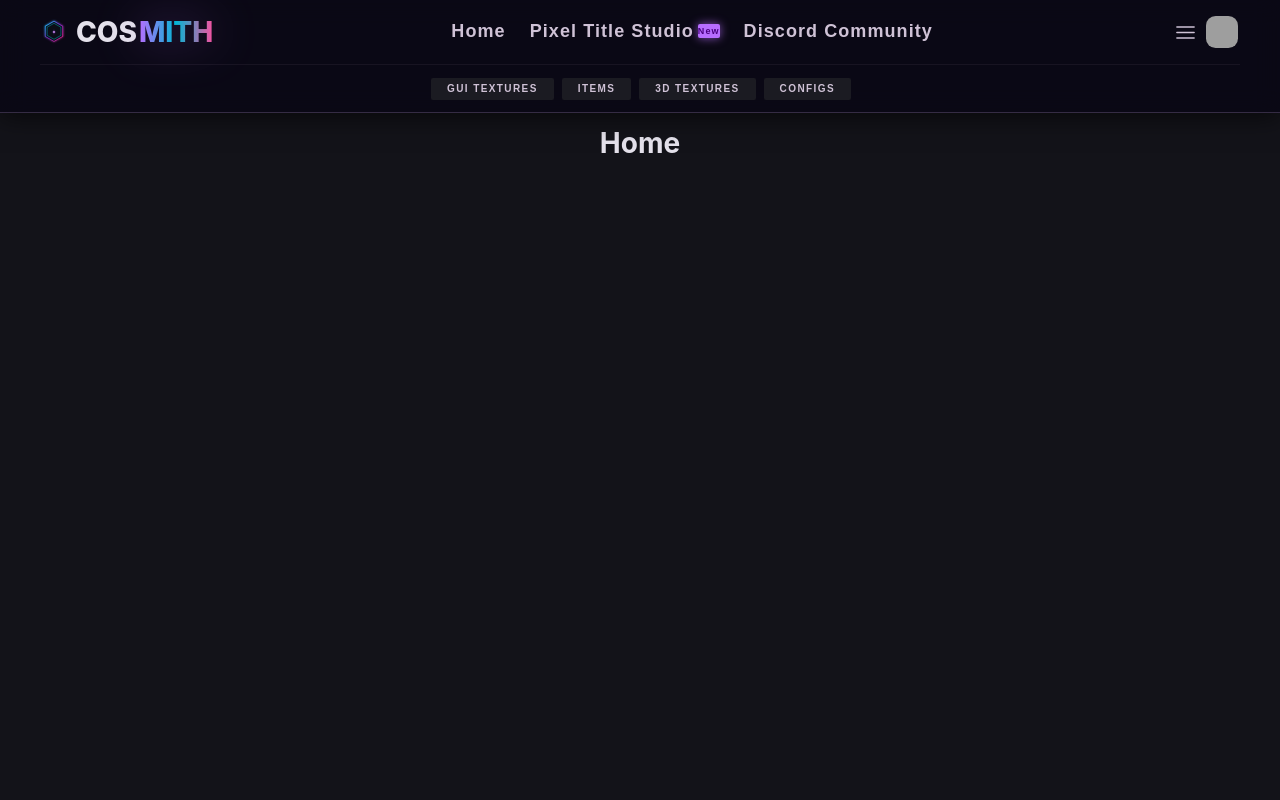
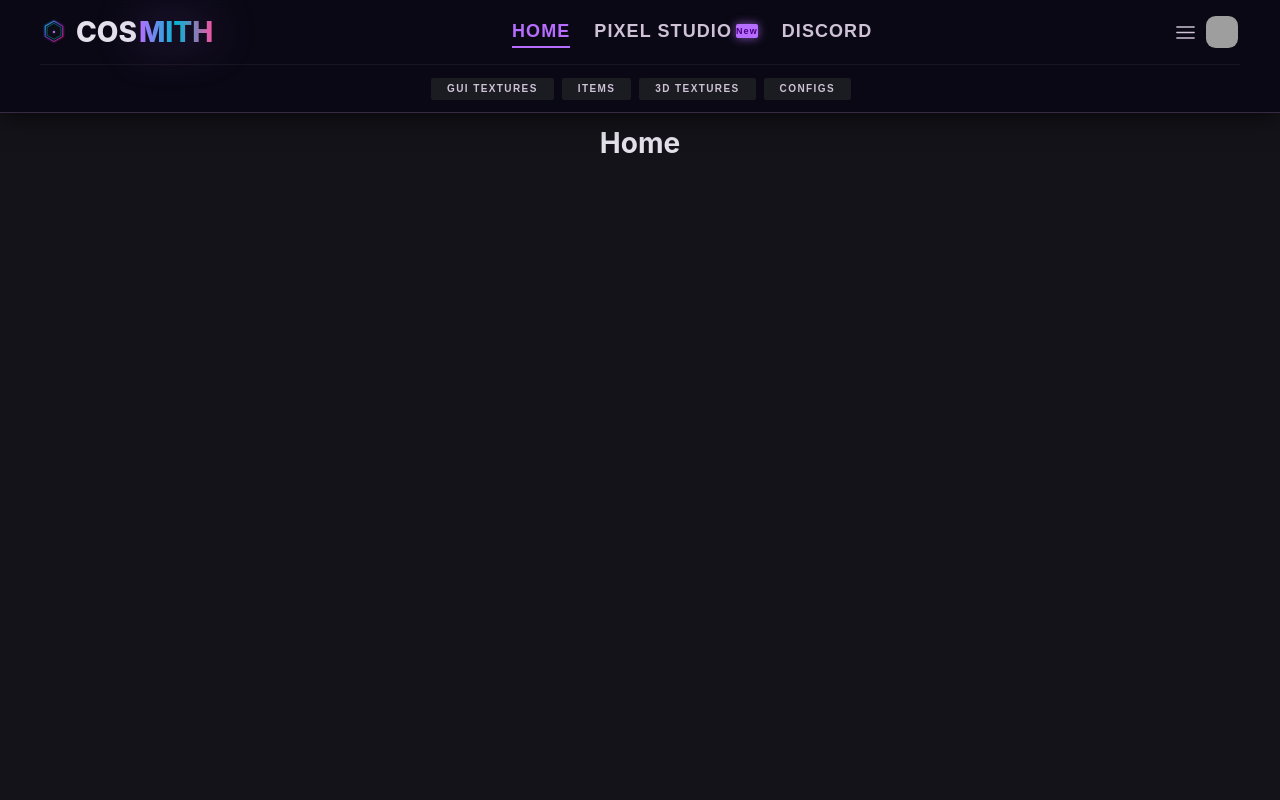
Before and after one commit to GaboCts/cosmith-shop, a React (Vite) app: page / in a window 1280 px wide. Shown: the top 800 px of the page. Built offline with nearby package versions, Linux system fonts and the light colour scheme; grey boxes are pictures that could not be loaded.

Commit message:
Page active state

```diff
--- a/src/App.jsx
+++ b/src/App.jsx
@@ -1,7 +1,7 @@
 import { Header } from "./components/Header/Header"
 import { Footer } from "./components/Footer/Footer"
 
-import { HomePage } from "./pages/Home/HomePage"
+import { HomePage } from "./pages/HomePage/HomePage"
 import { PixelStudio } from "./pages/PixelStudio/PixelStudio"
 import { NotFoundPage } from "./pages/NotFoundPage/NotFoundPage"
 
--- a/src/components/Header/Header.css
+++ b/src/components/Header/Header.css
@@ -177,8 +177,3 @@
     outline-color: var(--primary-container);
     transition: border-color 0.2s ease;
 }
-
-.isActive {
-    color: var(--primary-container);
-    border-bottom-color: var(--primary-container);
-}
--- a/src/components/Header/Header.jsx
+++ b/src/components/Header/Header.jsx
@@ -1,9 +1,11 @@
 import './Header.css'
+import styles from './Header.module.css'
 
 const AVATAR_URL =
   'https://media.discordapp.net/attachments/1096169021143011428/1550224409397301380/Chamber.jpeg?ex=6aad8e7c&is=6aac3cfc&hm=e2559666122a11c72375fc31fa36875962f550b01b1fc161379d1f77692152be&=&format=webp&width=1024&height=1020'
 
 export function Header() {
+    const currentPath = window.location.pathname
 
     return (
         <header className="site-header">
@@ -44,17 +46,17 @@ export function Header() {
 
                     <div>
                         <nav className="main-nav">
-                            <a href="/" className="main-nav__link">
-                                Home
+                            <a href="/" className={currentPath === "/" ? `${styles.isActive} main-nav__link` : 'main-nav__link'}>
+                                HOME
                             </a>
 
-                            <a href="/pixel-studio" className="main-nav__link">
-                                Pixel Title Studio
+                            <a href="/pixel-studio" className={currentPath === "/pixel-studio" ? `${styles.isActive} main-nav__link` : 'main-nav__link'}>
+                                PIXEL STUDIO
                                 <span className="main-nav__badge">New</span>
                             </a>
 
                             <a target="_blank" href="https://www.instagram.com/" className="main-nav__link">
-                                Discord Community
+                                DISCORD
                             </a>
                         </nav>
                     </div>
@@ -77,19 +79,19 @@ export function Header() {
 
                 <div className="category-tabs">
 
-                    <a href="/gui-textures" className="category-tabs__item">
+                    <a href="/gui-textures" className={currentPath === "/gui-textures" ? `${styles.isActive} category-tabs__item` : 'category-tabs__item'}>
                         GUI TEXTURES
                     </a>
 
-                    <a href="/items" className="category-tabs__item">
+                    <a href="/items" className={currentPath === "/items" ? `${styles.isActive} category-tabs__item` : 'category-tabs__item'}>
                         ITEMS
                     </a>
 
-                    <a href="/3d-textures" className="category-tabs__item">
+                    <a href="/3d-textures" className={currentPath === "/3d-textures" ? `${styles.isActive} category-tabs__item` : 'category-tabs__item'}>
                         3D TEXTURES
                     </a>
 
-                    <a href="/configs" className="category-tabs__item">
+                    <a href="/configs" className={currentPath === "/configs" ? `${styles.isActive} category-tabs__item` : 'category-tabs__item'}>
                         CONFIGS
                     </a>
                 </div>
--- /dev/null
+++ b/src/components/Header/Header.module.css
@@ -0,0 +1,4 @@
+.isActive {
+    color: var(--primary-container);
+    border-bottom-color: var(--primary-container);
+}
--- /dev/null
+++ b/src/pages/NotFoundPage/NotFoundPage.css
@@ -0,0 +1,5 @@
+.main_content {
+    display: flex;
+    justify-content: center;
+    min-height: 100vh;
+}
--- a/src/pages/NotFoundPage/NotFoundPage.jsx
+++ b/src/pages/NotFoundPage/NotFoundPage.jsx
@@ -1,5 +1,7 @@
 export function NotFoundPage() {
     return (
-        <h1>404 Not found</h1>
+        <main className="main_content">
+            <h1>404 Not found</h1>
+        </main>
     )
 }
--- /dev/null
+++ b/src/pages/PixelStudio/PixelStudio.css
@@ -0,0 +1,5 @@
+.main_content {
+    display: flex;
+    justify-content: center;
+    min-height: 100vh;
+}
--- a/src/pages/PixelStudio/PixelStudio.jsx
+++ b/src/pages/PixelStudio/PixelStudio.jsx
@@ -1,5 +1,7 @@
 export function PixelStudio() {
     return (
-        <h1>Pixel Studio</h1>
+        <main className="main_content">
+            <h1>Pixel Studio</h1>
+        </main>
     )
 }
```
Also changed, not shown: src/pages/HomePage/HomePage.css (renamed from src/pages/Home/HomePage.css), src/pages/HomePage/HomePage.jsx (renamed from src/pages/Home/HomePage.jsx).
